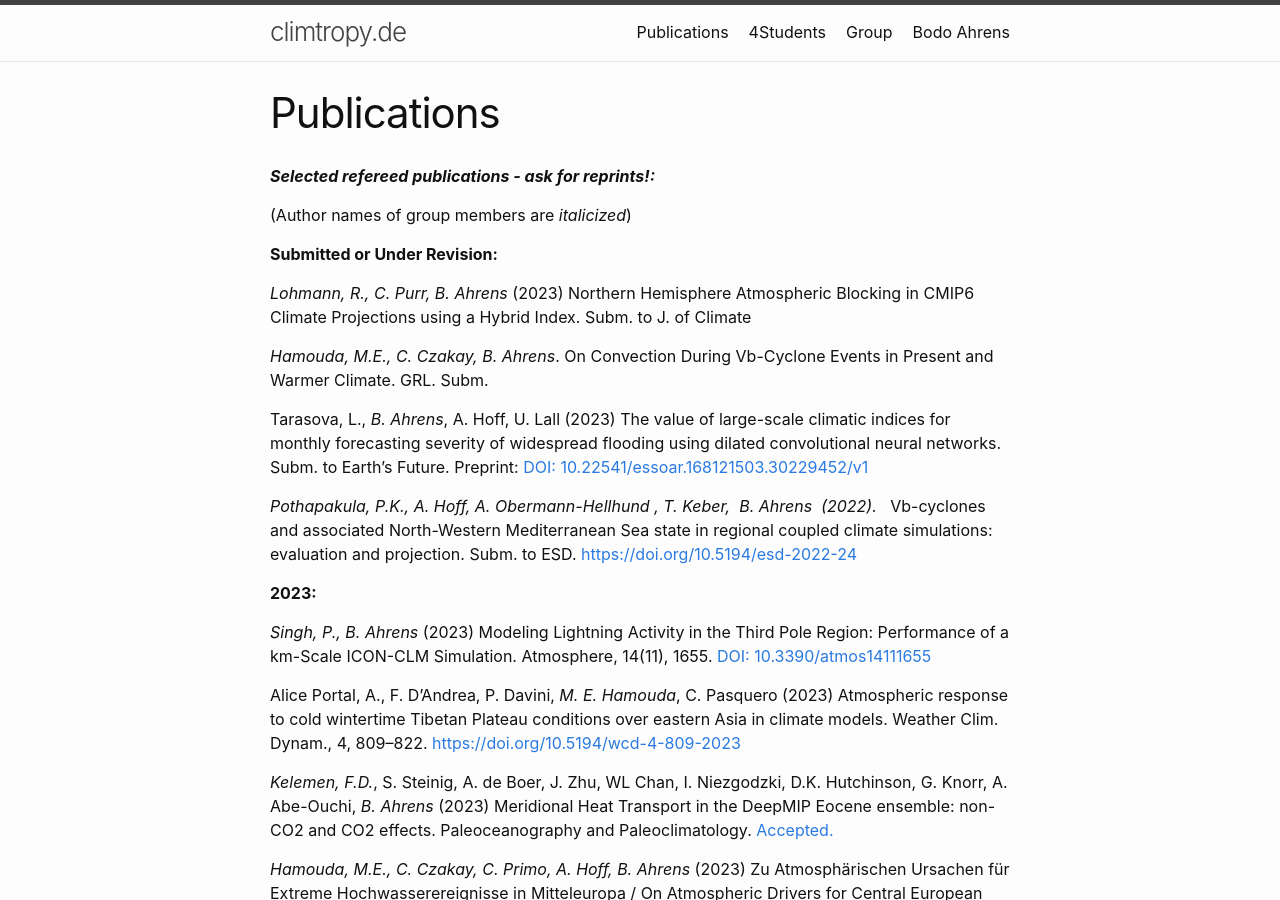
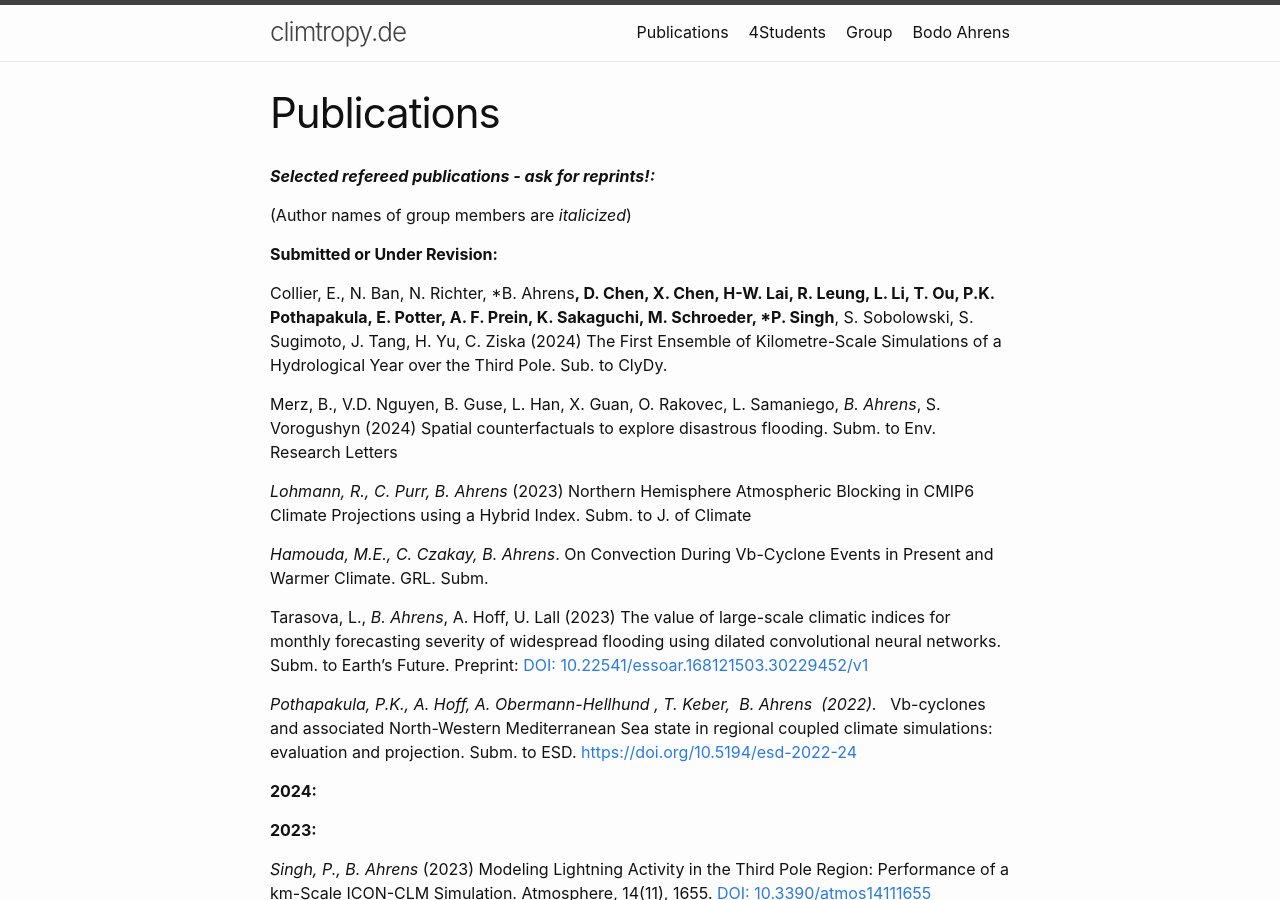
Before and after one commit to cliphy/cliphy.github.io, a Jekyll site: the page built from pubs.markdown, in a window 1280 px wide and 900 px high. Built offline with Jekyll 4.4.1, drawn with Linux system fonts in a browser that asks for light colours; some of the changed text lies outside the part shown.

Commit message:
update
240114

```diff
--- a/pubs.markdown
+++ b/pubs.markdown
@@ -11,6 +11,14 @@ group members are *italicized*)
 
 **Submitted or
 Under Revision:**
+
+Collier, E., N. Ban, N. Richter, *B. Ahrens**, D. Chen, X. Chen, H-W. Lai, R. Leung, L. Li, T. Ou, P.K. Pothapakula, E. Potter, A. F. Prein,
+ K. Sakaguchi, M. Schroeder, *P. Singh**, S. Sobolowski, S. Sugimoto, J. Tang, H. Yu, C. Ziska (2024) The First Ensemble of Kilometre-Scale Simulations of a Hydrological Year over the Third Pole.
+ Sub. to ClyDy.
+
+Merz, B., V.D. Nguyen, B. Guse, L. Han, X. Guan, O. Rakovec,
+L. Samaniego, *B. Ahrens*, S. Vorogushyn (2024) Spatial counterfactuals to explore disastrous flooding.
+Subm. to Env. Research Letters
 
 *Lohmann, R., C. Purr, B. Ahrens* (2023) Northern Hemisphere Atmospheric Blocking in
 CMIP6 Climate Projections using a Hybrid Index. Subm. to J. of Climate
@@ -27,6 +35,7 @@ climate simulations: evaluation and projection. Subm. to
 ESD. <a href="https://esd.copernicus.org/preprints/esd-2022-24/"
 target="_blank">https://doi.org/10.5194/esd-2022-24</a>
 
+**2024:**
 
 **2023:**
 
@@ -452,8 +461,7 @@ target="_blank" style="">DOI: 10.1007/s00382-017-3635-8</a> (OA)
 
 *Akhtar, N.*, J.
 Brauch, *B. Ahrens* (2018). Climate Modeling over the Mediterranean Sea:
-Impact of Resolution
-style="font-family: Georgia; font-size: 14px;">and Ocean Coupling.
+Impact of Resolution and Ocean Coupling.
 Climate Dynamics.51, 933-948.
 <a
 href="http://www.readcube.com/articles/10.1007/s00382-017-3570-8?author_access_token=ZgtmhRDRfqpSguk390Mut_e4RwlQNchNByi7wbcMAY7j0-2TqUX_ET7HRbuuGeiYRx8QKaz6nLuE-gtn3MOmS5lkqLEvGYOhtcyFg3I2BvhBhYNMNfo7X65fLrkA3OFbC9FhooNEZE79jR95v1UaCg%3D%3D"
```
